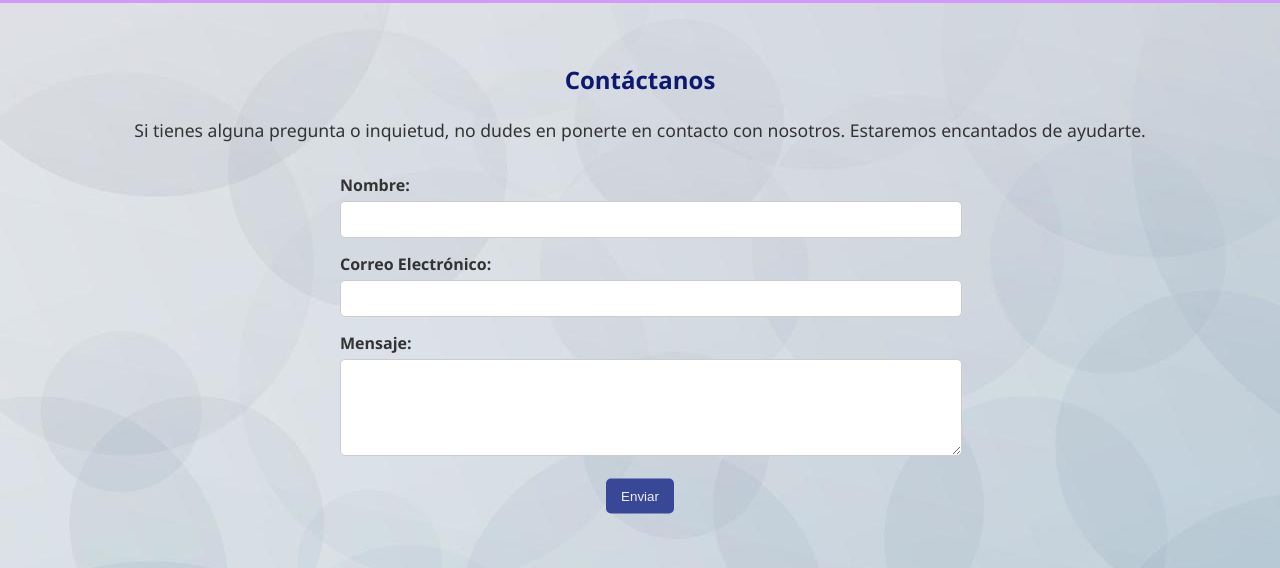
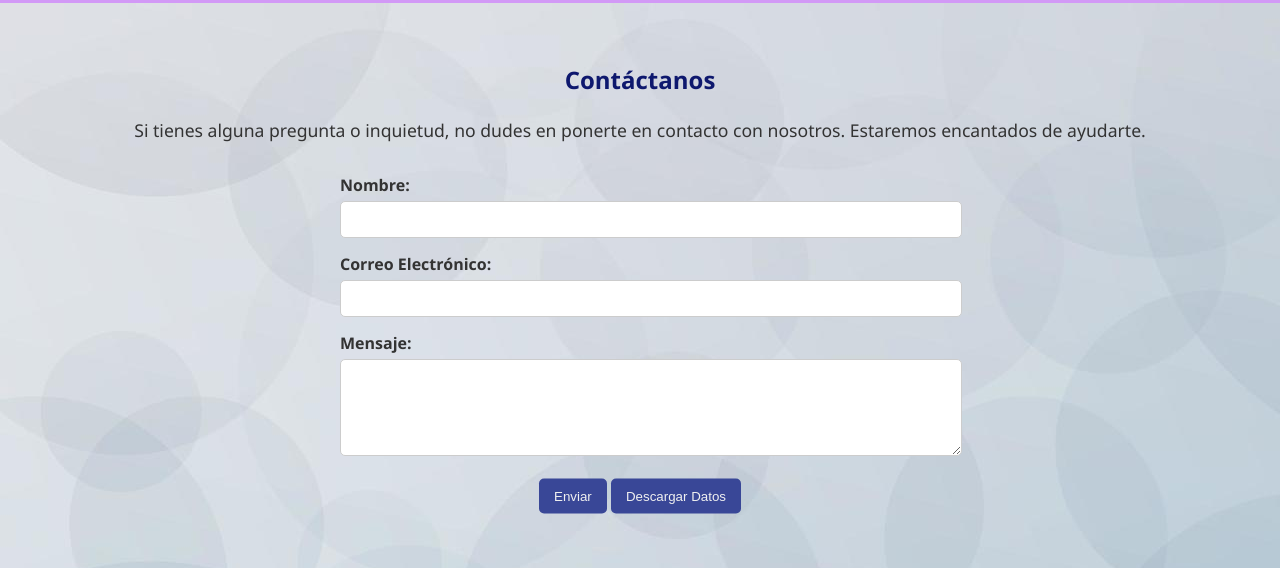
Before and after one commit to IbethOrtega/TalentoTechProyecto, a plain HTML site: page menu/contacto.html in a window 1280 px wide. Shown: the part 102-670 px from the top of the page. Drawn offline with Linux system fonts and the light colour scheme.

Commit message:
añadido datos

```diff
--- a/menu/contacto.html
+++ b/menu/contacto.html
@@ -43,6 +43,7 @@
 
             <div class="button-container">
                 <button type="submit">Enviar</button>
+                <button type="button" id="descargarBtn">Descargar Datos</button>
             </div>
         </form>
     </section>
```
